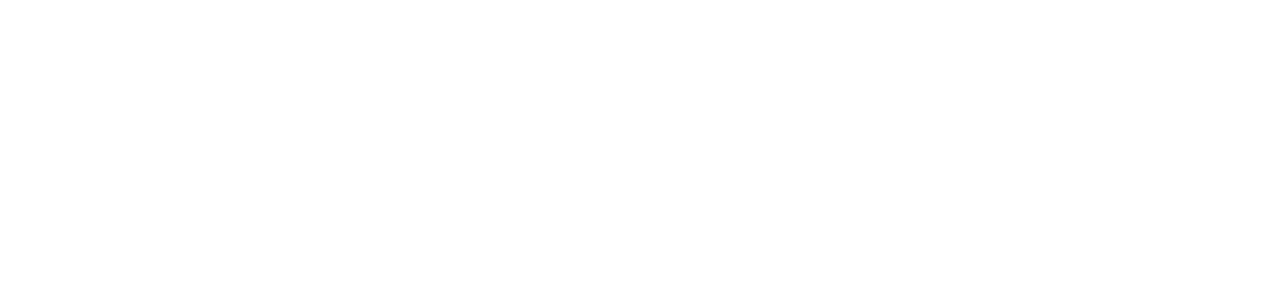
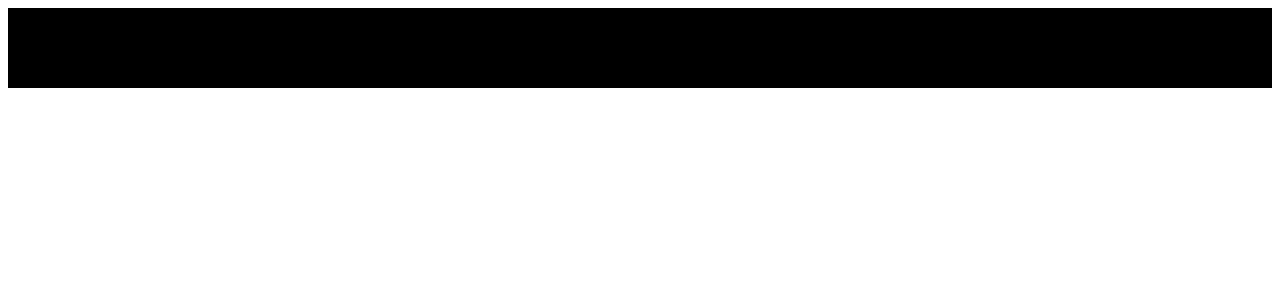
Before and after one commit to gianniicherry/terraforge, a React (Create React App) app: page / in a window 1280 px wide. Shown: the top 300 px of the page. Built offline with nearby package versions, Linux system fonts and the light colour scheme.

Commit message:
First header done

```diff
--- a/src/App.css
+++ b/src/App.css
@@ -0,0 +1,3 @@
+.App {
+    text-align: center;
+}
--- a/src/App.js
+++ b/src/App.js
@@ -1,4 +1,5 @@
 import React from "react"
+import "./App.css"
 import Navbar from "./components/Navbar";
 import {BrowserRouter as Router, Routes, Route} from 'react-router-dom'
 
--- a/src/components/Navbar.js
+++ b/src/components/Navbar.js
@@ -1,7 +1,8 @@
 import React from "react";
+import { NavbarContainer } from "../styles/navbar.styles.js"
 
 function Navbar(){
-    return <div></div>
+    return <NavbarContainer></NavbarContainer>
 }
 
 export default Navbar
--- a/src/styles/navbar.styles.js
+++ b/src/styles/navbar.styles.js
@@ -0,0 +1,10 @@
+import styled from "styled-components";
+
+export const NavbarContainer = styled.nav`
+    width: 100%;
+    height: 80px;
+    background-color: black;
+    display: flex;
+    flex-direction: column;
+    `
+;
```
